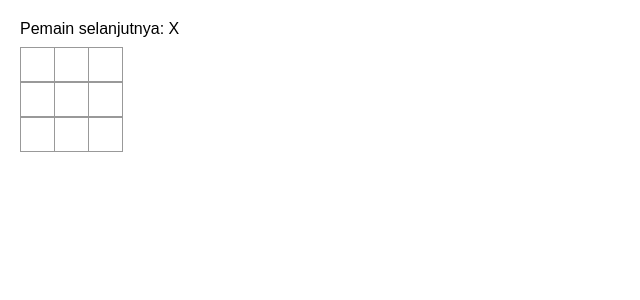
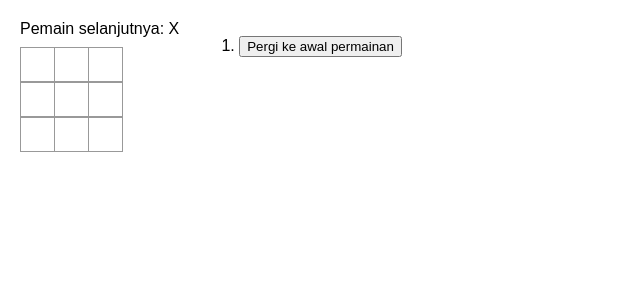
Before and after one commit to ngodingbentar/reactjs-18, a React (Vite) app: page / in a window 1280 px wide. Shown: the top 300 px of the page, without its empty margins (0-640 px from the left). Built offline with nearby package versions, Linux system fonts and the light colour scheme.

Commit message:
added: history

```diff
--- a/src/App.jsx
+++ b/src/App.jsx
@@ -1,3 +1,4 @@
+/* eslint-disable react/prop-types */
 import { useState } from 'react';
 
 function Square({ value, onSquareClick }) {
@@ -8,21 +9,18 @@ function Square({ value, onSquareClick }) {
   );
 }
 
-export default function Board() {
-  const [squares, setSquares] = useState(Array(9).fill(null))
-  const [xIsNext, setXIsNext] = useState(true)
-
+function Board({ xIsNext, squares, onPlay }) {
   function handleClick(i) {
     if (calculateWinner(squares) || squares[i]) {
       return;
     }
     const nextSquares = squares.slice();
     nextSquares[i] = (xIsNext) ? 'X' : 'O'
-    setSquares(nextSquares)
-    setXIsNext(!xIsNext)
+    onPlay(nextSquares);
   }
 
   const winner = calculateWinner(squares);
+  console.log('winner', winner)
   let status;
   if (winner) {
     status = 'Pemenang: ' + winner;
@@ -48,6 +46,48 @@ export default function Board() {
   );
 }
 
+export default function Game() {
+  const [history, setHistory] = useState([Array(9).fill(null)]);
+  const [currentMove, setCurrentMove] = useState(0);
+  const xIsNext = currentMove % 2 === 0;
+  const currentSquares = history[currentMove];
+
+  function handlePlay(nextSquares) {
+    const nextHistory = [...history.slice(0, currentMove + 1), nextSquares];
+    setHistory(nextHistory);
+    setCurrentMove(nextHistory.length - 1);
+  }
+
+  function jumpTo(nextMove) {
+    setCurrentMove(nextMove);
+  }
+
+  const moves = history.map((squares, move) => {
+    let description;
+    if (move > 0) {
+      description = 'Pergi ke langkah #' + move;
+    } else {
+      description = 'Pergi ke awal permainan';
+    }
+    return (
+      <li key={move}>
+        <button onClick={() => jumpTo(move)}>{description}</button>
+      </li>
+    );
+  });
+
+  return (
+    <div className="game">
+      <div className="game-board">
+        <Board xIsNext={xIsNext} squares={currentSquares} onPlay={handlePlay} />
+      </div>
+      <div className="game-info">
+        <ol>{moves}</ol>
+      </div>
+    </div>
+  );
+}
+
 function calculateWinner(squares) {
   const lines = [
     [0, 1, 2],
```
